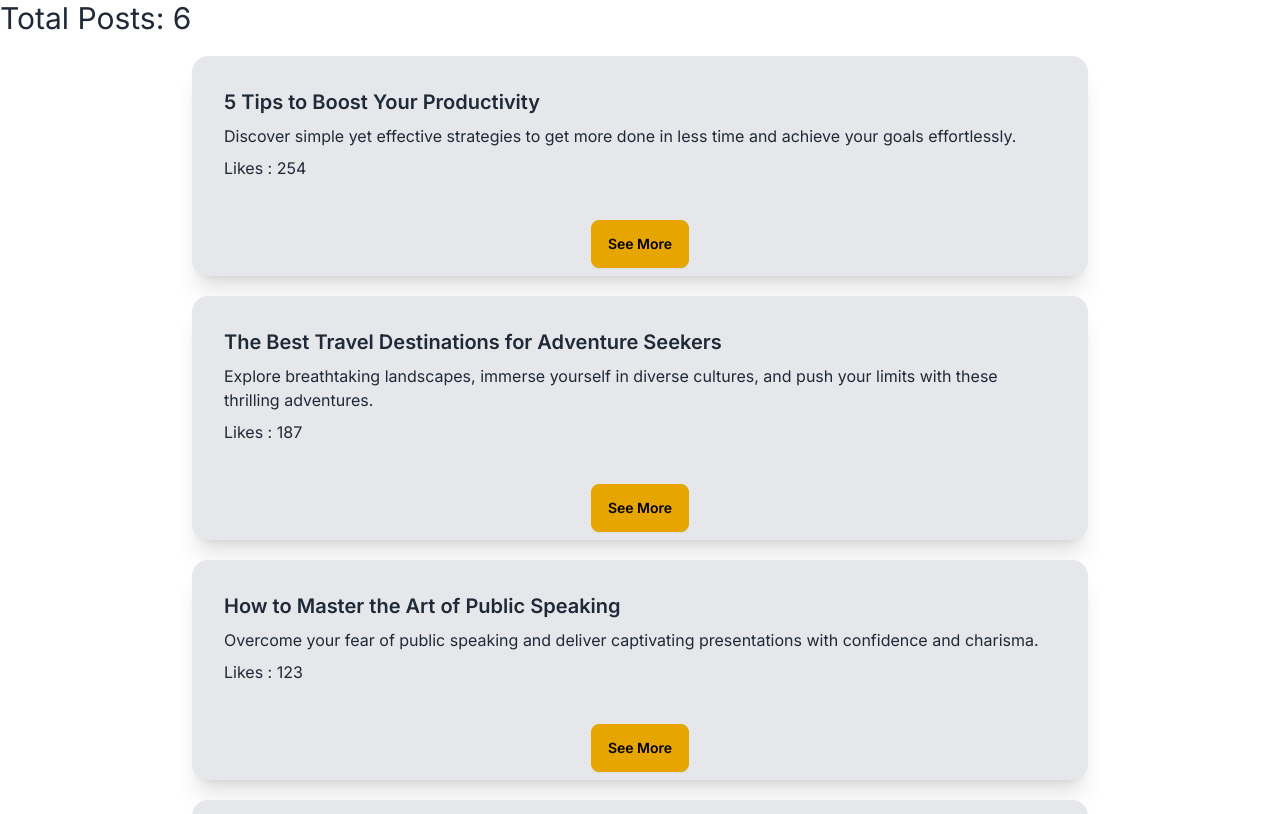
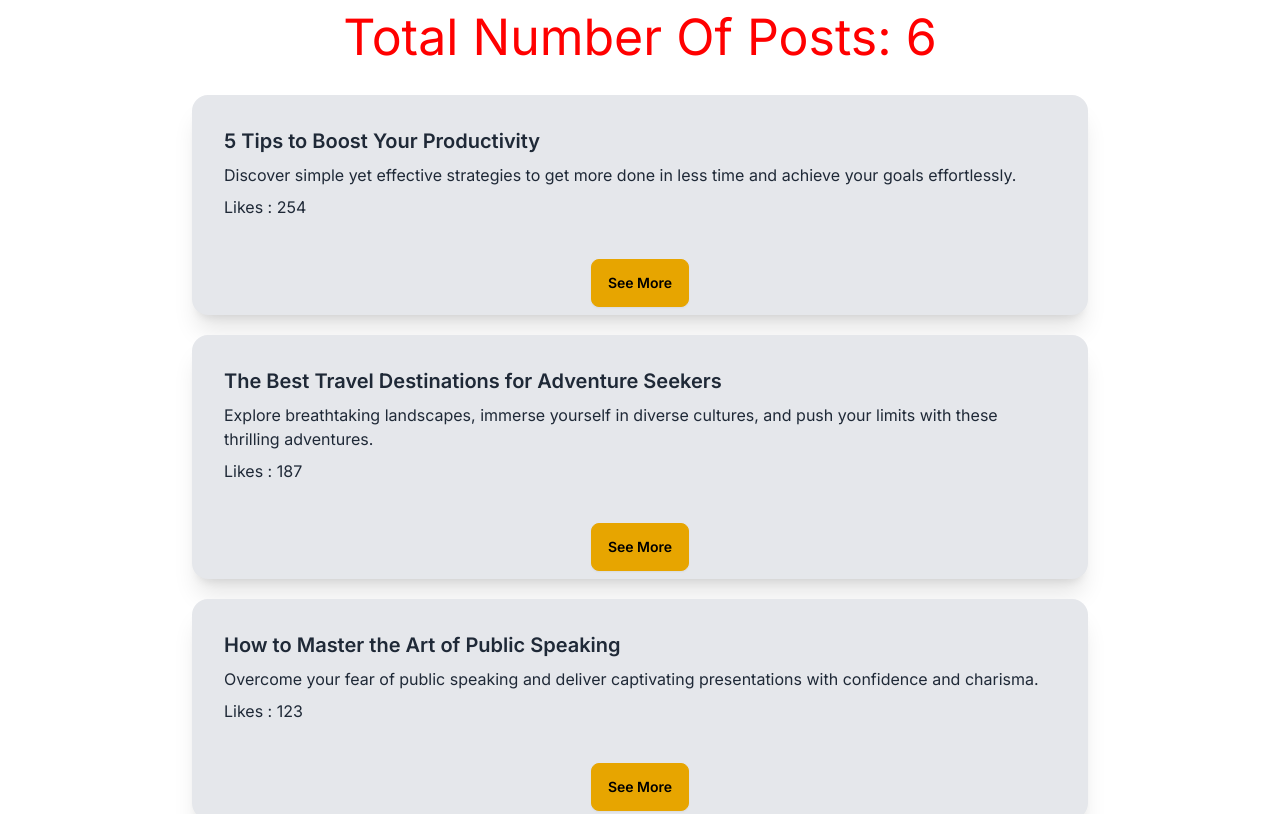
Before and after one commit to musabtheexpensive/nextLevel-dataFetching-ssr-inNextjs, a Next.js app: page /posts in a window 1280 px wide. Shown: the top 814 px of the page. Built offline with nearby package versions, Linux system fonts and the light colour scheme; data requests are answered from the project's data file.

Commit message:
The same class name is repeatedly added in different styles to different components using CSS module support

```diff
--- a/src/app/posts/page.js
+++ b/src/app/posts/page.js
@@ -1,4 +1,5 @@
 import Link from "next/link";
+import styles from "../../app/posts/Posts.module.css";
 
 const PostsPage = async () => {
   const res = await fetch("http://localhost:5001/posts", {
@@ -14,7 +15,7 @@ const PostsPage = async () => {
   console.log(posts);
   return (
     <div className="w-full">
-      <h1 className="text-3xl">Total Posts: {posts.length}</h1>
+      <h1 className={styles.header_text}>Total Number Of Posts: {posts.length}</h1>
       {posts.map((post) => (
         <div
           key={post.id}
--- a/src/components/Users/Users.js
+++ b/src/components/Users/Users.js
@@ -1,6 +1,6 @@
 "use client";
 import React, { useEffect, useState } from "react";
-import styles from "../../app/posts/Posts.module.css";
+import styles from "./Users.module.css";
 
 const Users = () => {
   const [users, setUsers] = useState([]);
--- /dev/null
+++ b/src/components/Users/Users.module.css
@@ -0,0 +1,5 @@
+.header_text{
+    font-size: 45px;
+    color: rgb(145, 255, 0);
+    text-align: end;
+}
```
